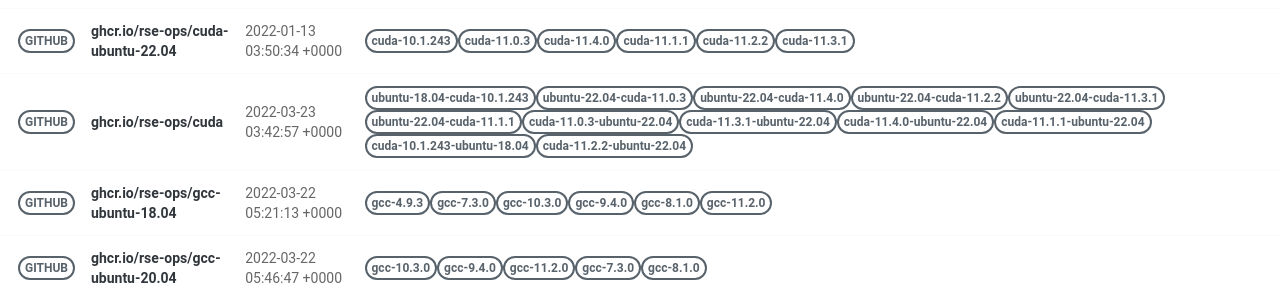
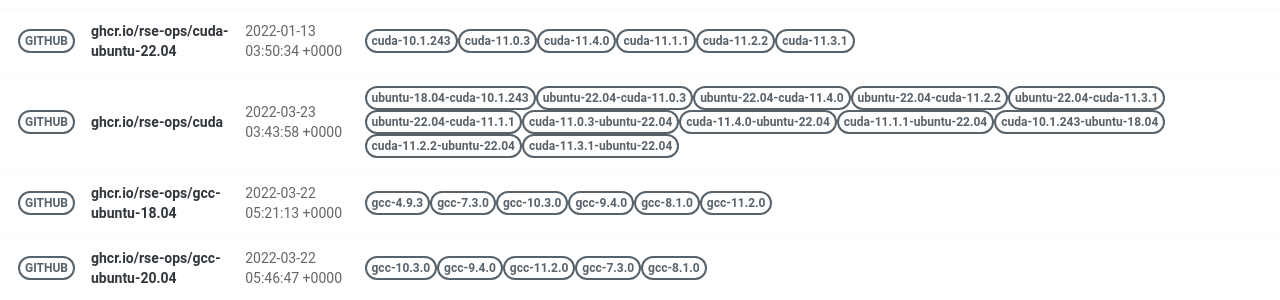
Before and after one commit to rse-ops/docker-images, a Jekyll site: the page built from pages/index.md, in a window 1280 px wide. Shown: the part 421-721 px from the top of the page. Built offline with Jekyll 4.4.1, drawn with Linux system fonts in a browser that asks for light colours; nearby versions of some CDN libraries.

Commit message:
Automated push to update library 2022-03-23

```diff
--- a/_library/ghcr.io-rse-ops-cuda.md
+++ b/_library/ghcr.io-rse-ops-cuda.md
@@ -1,7 +1,7 @@
 ---
 layout: container
 name: ghcr.io/rse-ops/cuda
-updated_at: 2022-03-23 03:42:57.743493
+updated_at: 2022-03-23 03:43:58.410496
 
 
 container_url: https://github.com/orgs/rse-ops/packages/container/package/cuda
```
Also changed, not shown: other parts of _library/ghcr.io-rse-ops-cuda.md (+3 -3 lines).
